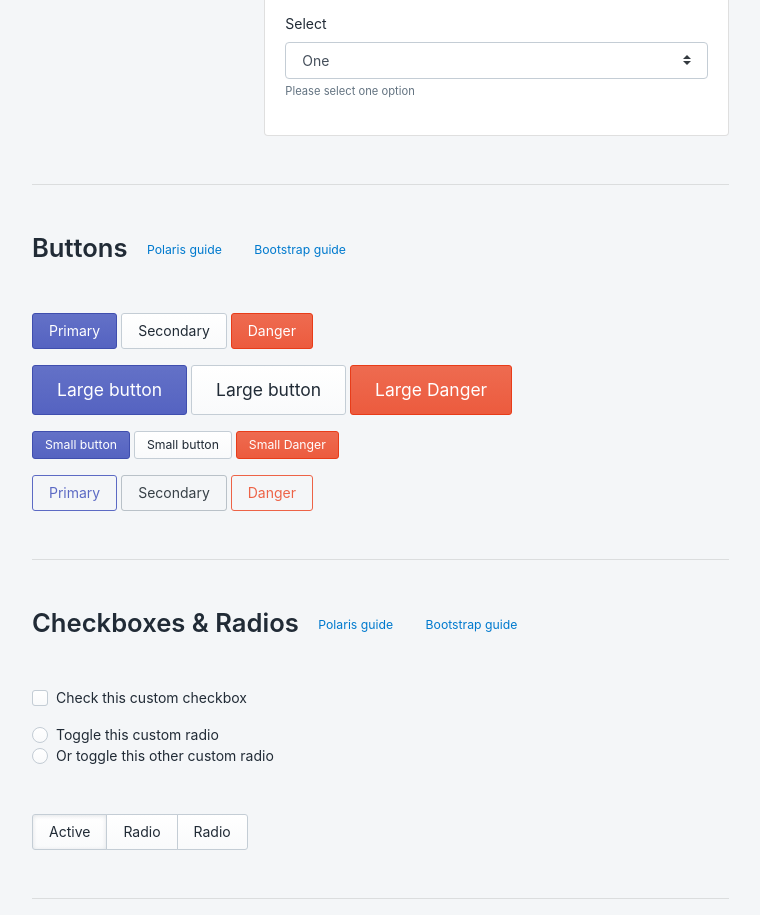
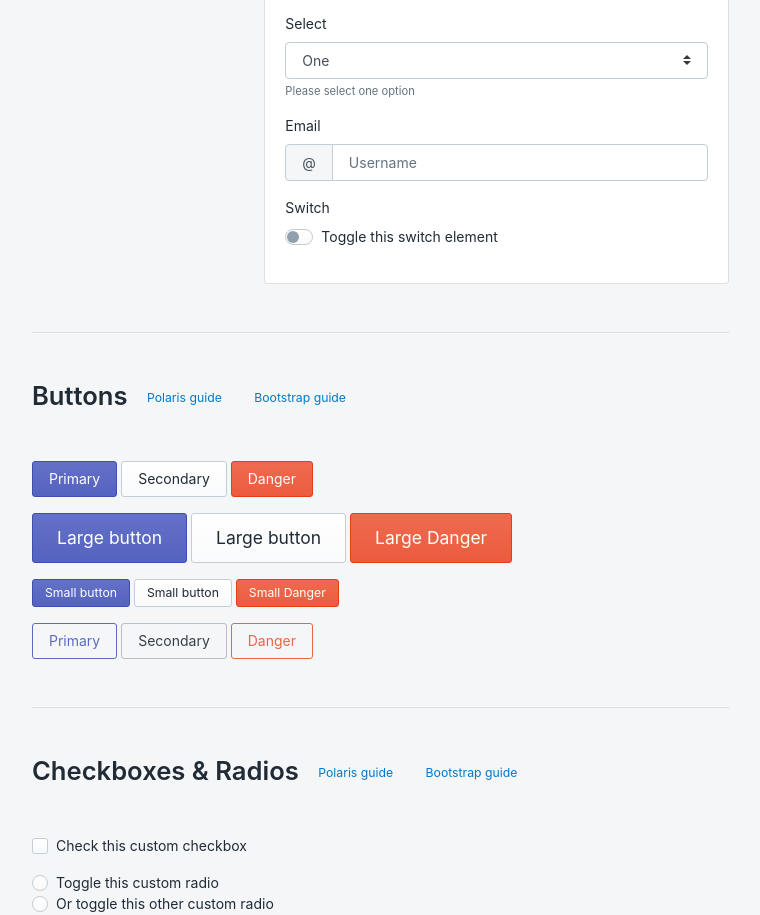
Before and after one commit to SpaceSquirrelApps/borealis-theme, a website: page index.html in a window 1280 px wide. Shown: the part 1870-2785 px from the top of the page, without its empty margins (276-1036 px from the left). Drawn offline with Linux system fonts and the light colour scheme.

Commit message:
swtich & input group in demo

```diff
--- a/index.html
+++ b/index.html
@@ -194,6 +194,24 @@
                     </select>
 
                     <small id="selectHelp" class="form-text text-muted">Please select one option</small>
+                  </div>
+
+                  <div class="form-group">
+                    <label for="email">Email</label>
+                    <div class="input-group mb-3">
+                      <div class="input-group-prepend">
+                        <span class="input-group-text" id="basic-addon1">@</span>
+                      </div>
+                      <input type="text" class="form-control" placeholder="Username" aria-label="Username" aria-describedby="basic-addon1">
+                    </div>
+                  </div>
+
+                  <div class="form-group">
+                    <label for="customSwitch1">Switch</label>
+                    <div class="custom-control custom-switch">
+                      <input type="checkbox" class="custom-control-input" id="customSwitch1">
+                      <label class="custom-control-label" for="customSwitch1">Toggle this switch element</label>
+                    </div>
                   </div>
                 </form>
             </div>
```
